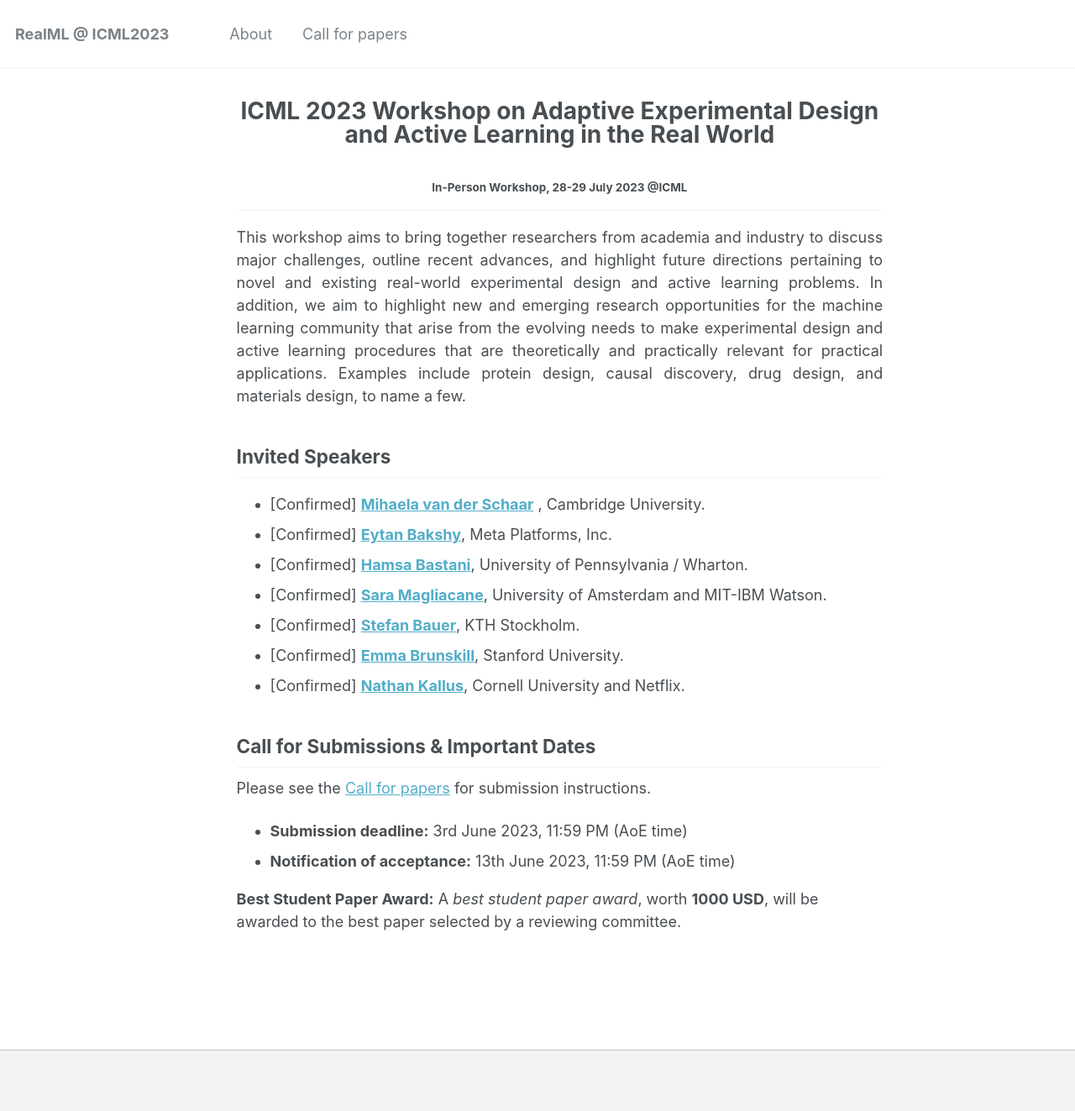
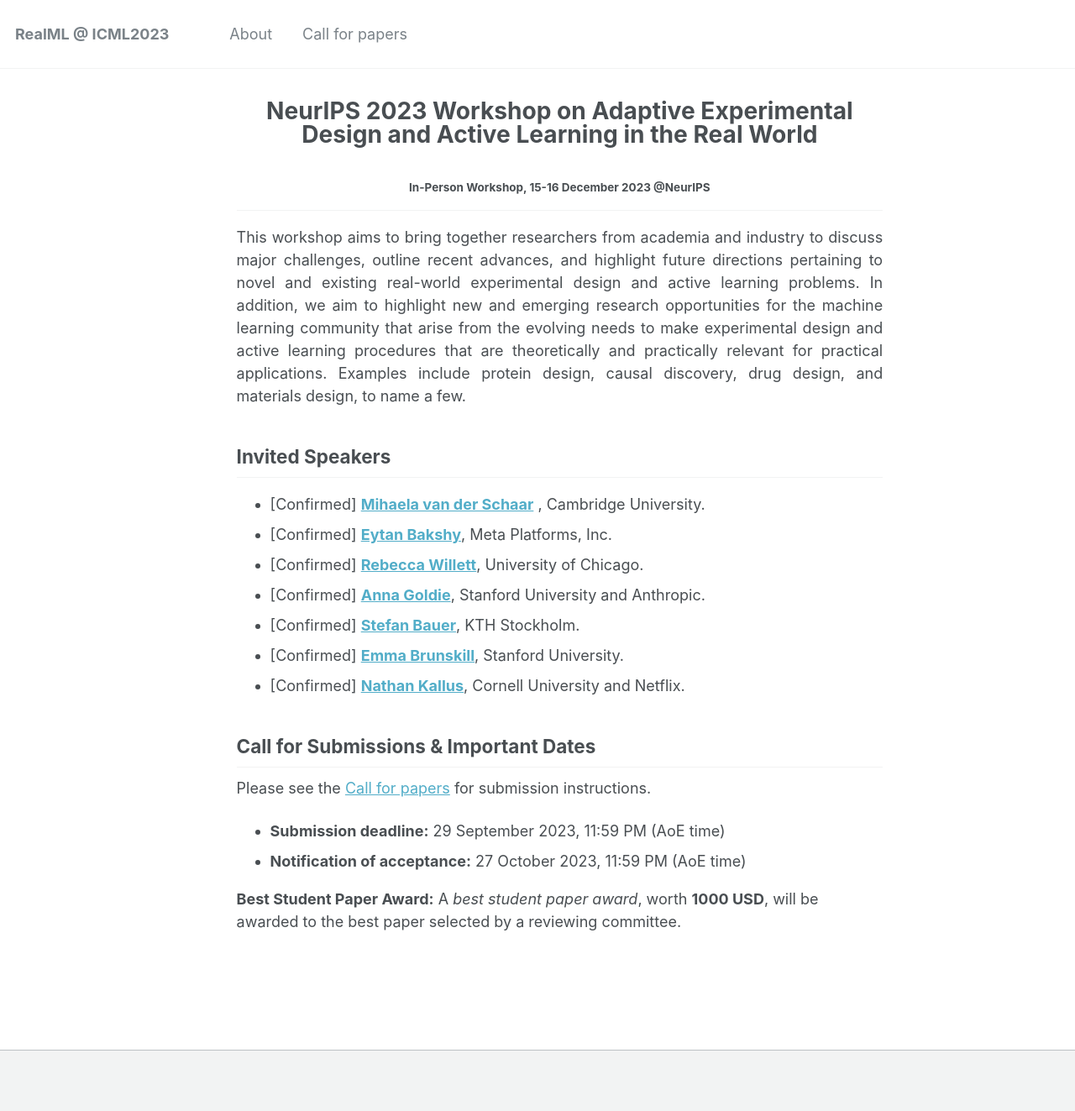
Before and after one commit to realworldml/neurips2023, a Jekyll site: the page built from _pages/about.md, in a window 1280 px wide. Shown: the whole page at 84% size. Built offline with Jekyll 4.4.1, drawn with Linux system fonts in a browser that asks for light colours.

Commit message:
update about page

```diff
--- a/_pages/about.md
+++ b/_pages/about.md
@@ -1,6 +1,6 @@
 ---
 permalink: /
-title: <center>ICML 2023 Workshop on Adaptive Experimental Design and Active Learning in the Real World</center>
+title: <center>NeurIPS 2023 Workshop on Adaptive Experimental Design and Active Learning in the Real World</center>
 excerpt: "About"
 sitemap: false
 author_profile: true
@@ -8,7 +8,7 @@ redirect_from:
   - /about/
   - /about.html
 ---
-#### <center> In-Person Workshop, 28-29 July 2023 @ICML</center> ####
+#### <center> In-Person Workshop, 15-16 December 2023 @NeurIPS</center> ####
 ------
 <p style="text-align: justify;">
 This workshop aims to bring together researchers from academia and industry to discuss major challenges, outline recent advances, and highlight future directions pertaining to novel and existing real-world experimental design and active learning problems. In addition, we aim to highlight new and emerging research opportunities for the machine learning community that arise from the evolving needs to make experimental design and active learning procedures that are theoretically and practically relevant for practical applications. Examples include protein design, causal discovery, drug design, and materials design, to name a few.
@@ -19,8 +19,8 @@ Invited Speakers
 ------
 * [Confirmed] **[Mihaela van der Schaar](https://www.vanderschaar-lab.com/)** , Cambridge University.
 * [Confirmed] **[Eytan Bakshy](https://eytan.github.io/)**, Meta Platforms, Inc.
-* [Confirmed] **[Hamsa Bastani](https://hamsabastani.github.io/)**,  University of Pennsylvania / Wharton.
-* [Confirmed] **[Sara Magliacane](https://saramagliacane.github.io/)**, University of Amsterdam and MIT-IBM Watson.
+* [Confirmed] **[Rebecca Willett](https://willett.psd.uchicago.edu/)**,  University of Chicago.
+* [Confirmed] **[Anna Goldie](https://www.annagoldie.com/)**, Stanford University and Anthropic.
 * [Confirmed] **[Stefan Bauer](https://www.kth.se/profile/baue)**, KTH Stockholm.
 * [Confirmed] **[Emma Brunskill](https://cs.stanford.edu/people/ebrun/)**, Stanford University.
 * [Confirmed] **[Nathan Kallus](https://nathankallus.com/)**, Cornell University and Netflix.
@@ -28,9 +28,9 @@ Invited Speakers
 
 Call for Submissions & Important Dates
 ------
-Please see the [Call for papers](https://realworldml.github.io/icml2023/cfp/) for submission instructions.
-* **Submission deadline:** 3rd June 2023, 11:59 PM (AoE time)
-* **Notification of acceptance:** 13th June 2023, 11:59 PM (AoE time)
+Please see the [Call for papers](https://realworldml.github.io/neurips2023/cfp/) for submission instructions.
+* **Submission deadline:** 29 September 2023, 11:59 PM (AoE time)
+* **Notification of acceptance:** 27 October 2023, 11:59 PM (AoE time)
 
 **Best Student Paper Award:** A *best student paper award*, worth **1000 USD**, will be awarded to the best paper selected by a reviewing committee.
 
```
